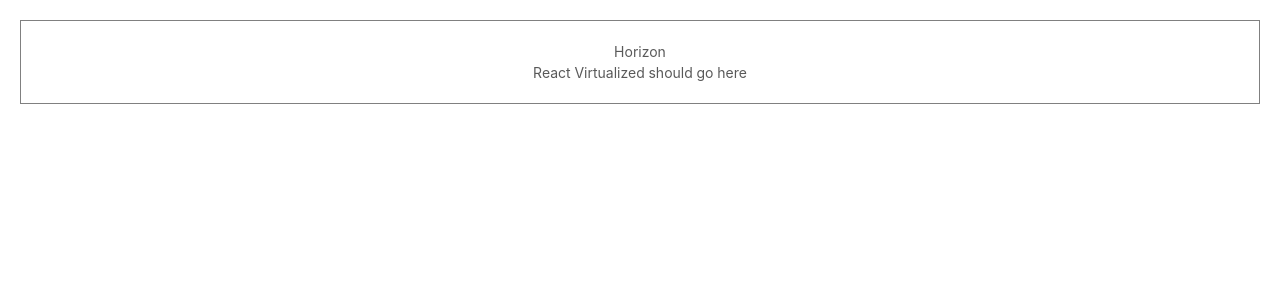
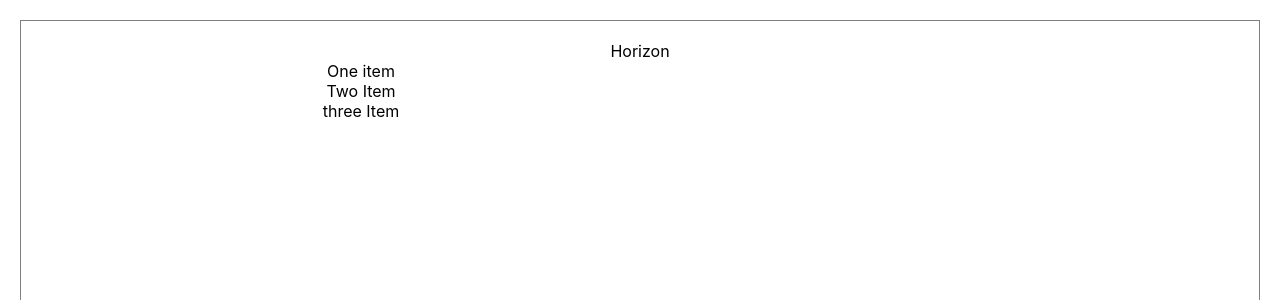
Before and after one commit to oreillyross/Horizon-client, a React (Create React App) app in the folder horizon-client/: page / in a window 1280 px wide. Shown: the top 300 px of the page. Built offline with nearby package versions, Linux system fonts and the light colour scheme.

Commit message:
set noImplicitAny to false

```diff
--- a/horizon-client/src/App.css
+++ b/horizon-client/src/App.css
@@ -1,5 +1,3 @@
-@import '~antd/dist/antd.css';
-
 .App {
   margin: 20px;
   padding: 20px;
--- a/horizon-client/src/components/Articles.tsx
+++ b/horizon-client/src/components/Articles.tsx
@@ -1,10 +1,40 @@
 import React from 'react'
+import {List} from 'react-virtualized'
 
+const list = [
+  "One item",
+  "Two Item",
+  "three Item"
+]
+
+function rowRenderer ({
+  key,         // Unique key within array of rows
+  index,       // Index of row within collection
+  isScrolling, // The List is currently being scrolled
+  isVisible,   // This row is visible within the List (eg it is not an overscanned row)
+  style        // Style object to be applied to row (to position it)
+}) {
+  return (
+    <div
+      key={key}
+      style={style}
+    >
+      {list[index]}
+    </div>
+  )
+}
 
 
 const Articles = () => (
   <div>
-  React Virtualized should go here
+  <List
+    height={480}
+    width={640}
+    rowHeight={20}
+    rowCount={list.length}
+    rowRenderer={rowRenderer}
+  />
+
   </div>
 );
 
--- a/horizon-client/src/index.tsx
+++ b/horizon-client/src/index.tsx
@@ -1,6 +1,7 @@
 import React from 'react';
 import ReactDOM from 'react-dom';
 import './index.css';
+import 'react-virtualized/styles.css'
 import App from './App';
 import * as serviceWorker from './serviceWorker';
 
--- a/horizon-client/tsconfig.json
+++ b/horizon-client/tsconfig.json
@@ -6,6 +6,7 @@
       "dom.iterable",
       "esnext"
     ],
+    "noImplicitAny": false,
     "allowJs": true,
     "skipLibCheck": true,
     "esModuleInterop": true,
```
Also changed, not shown: horizon-client/package.json (+8 -7 lines), 1 other file (tests, documents, lock files or other folders).
